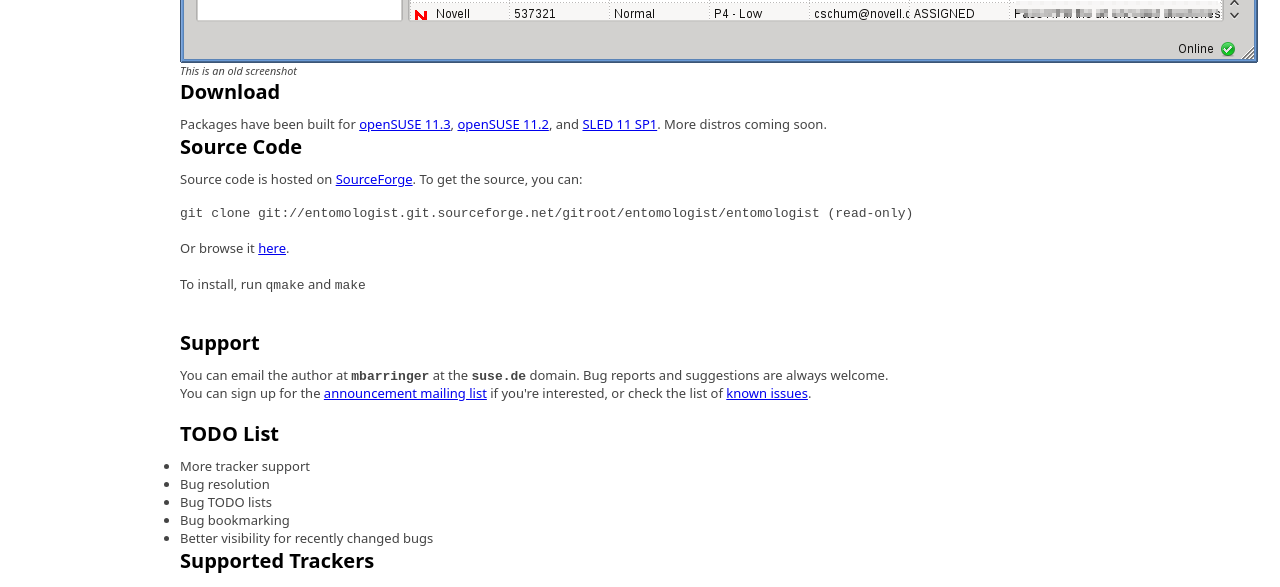
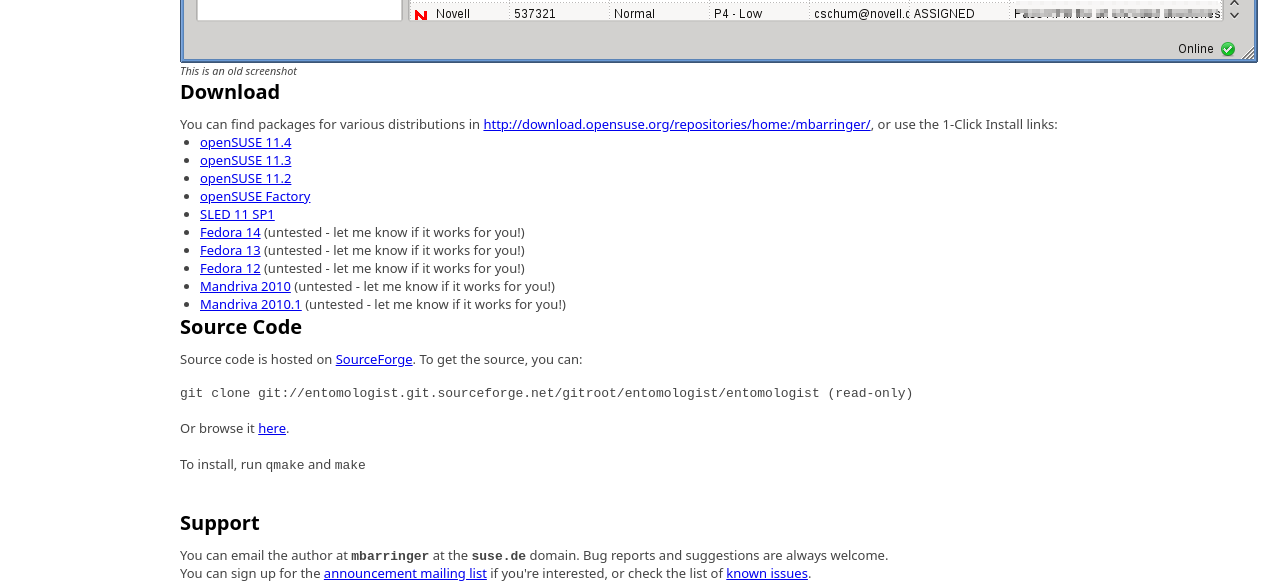
Before and after one commit to Entomologist/entomologist, a plain HTML site: page webpage/index.html in a window 1280 px wide. Shown: the part 970-1557 px from the top of the page. Drawn offline with Linux system fonts and the light colour scheme.

Commit message:
Updating webpage

```diff
--- a/webpage/index.html
+++ b/webpage/index.html
@@ -35,7 +35,19 @@
         </div>
         <div id="download">
           <h2>Download</h2>
-          <p>Packages have been built for <a href="http://software.opensuse.org/ymp/home:mbarringer/openSUSE_11.3/entomologist.ymp?base=openSUSE%3A11.3&query=entomologist">openSUSE 11.3</a>, <a href="http://software.opensuse.org/ymp/home:mbarringer/openSUSE_11.2/entomologist.ymp?base=openSUSE%3A11.2&query=entomologist">openSUSE 11.2</a>, and <a href="http://software.opensuse.org/ymp/home:mbarringer/SLE_11_SP1/entomologist.ymp?base=SUSE%3ASLE-11%3ASP1&query=entomologist">SLED 11 SP1</a>.  More distros coming soon.</p>
+          <p>You can find packages for various distributions in <a href="http://download.opensuse.org/repositories/home:/mbarringer/">http://download.opensuse.org/repositories/home:/mbarringer/</a>, or use the 1-Click Install links:<br>
+          <ul>
+            <li><a href="http://software.opensuse.org/ymp/home:mbarringer/openSUSE_11.4/entomologist.ymp?base=openSUSE%3A11.4&query=Entomologist">openSUSE 11.4</a></li>
+            <li><a href="http://software.opensuse.org/ymp/home:mbarringer/openSUSE_11.3/entomologist.ymp?base=openSUSE%3A11.3&query=entomologist">openSUSE 11.3</a></li>
+            <li><a href="http://software.opensuse.org/ymp/home:mbarringer/openSUSE_11.2/entomologist.ymp?base=openSUSE%3A11.2&query=entomologist">openSUSE 11.2</a></li>
+            <li><a href="http://software.opensuse.org/ymp/home:mbarringer/openSUSE_Factory/entomologist.ymp?base=openSUSE%3AFactory&query=Entomologist">openSUSE Factory</a></li>
+            <li><a href="http://software.opensuse.org/ymp/home:mbarringer/SLE_11_SP1/entomologist.ymp?base=SUSE%3ASLE-11%3ASP1&query=entomologist">SLED 11 SP1</a></li>
+            <li><a href="http://software.opensuse.org/ymp/home:mbarringer/Fedora_14/entomologist.ymp?base=Fedora%3A14&query=Entomologist">Fedora 14</a> (untested - let me know if it works for you!)</li>
+            <li><a href="http://software.opensuse.org/ymp/home:mbarringer/Fedora_13/entomologist.ymp?base=Fedora%3A13&query=Entomologist">Fedora 13</a> (untested - let me know if it works for you!)</li>
+            <li><a href="http://software.opensuse.org/ymp/home:mbarringer/Fedora_12/entomologist.ymp?base=Fedora%3A12&query=Entomologist">Fedora 12</a> (untested - let me know if it works for you!)</li>
+            <li><a href="http://software.opensuse.org/ymp/home:mbarringer/Mandriva_2010/entomologist.ymp?base=Mandriva%3A2010&query=Entomologist">Mandriva 2010</a> (untested - let me know if it works for you!)</li>
+            <li><a href="http://software.opensuse.org/ymp/home:mbarringer/Mandriva_2010.1/entomologist.ymp?base=Mandriva%3A2010.1&query=Entomologist">Mandriva 2010.1</a> (untested - let me know if it works for you!)</li>
+          </ul>
         </div>
         <div id="source">
         <h2>Source Code</h2>
@@ -56,7 +68,8 @@
   <div id="todo">
     <h2>TODO List</h2>
     <div>
-    <ul>
+      <ul>
+            <li>Debian/Ubuntu packages</li>
             <li>More tracker support</li>
             <li>Bug resolution</li>
             <li>Bug TODO lists</li>
```
